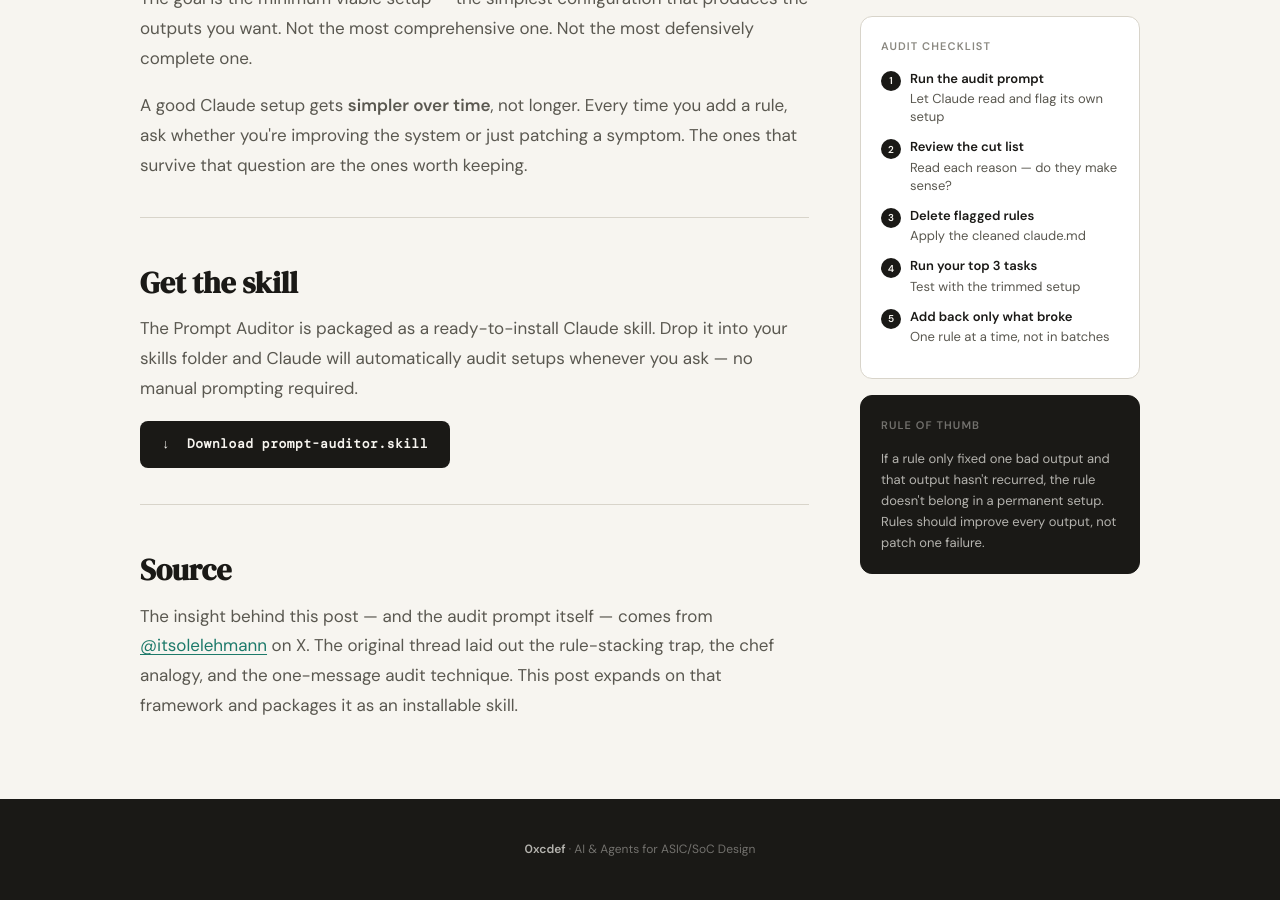
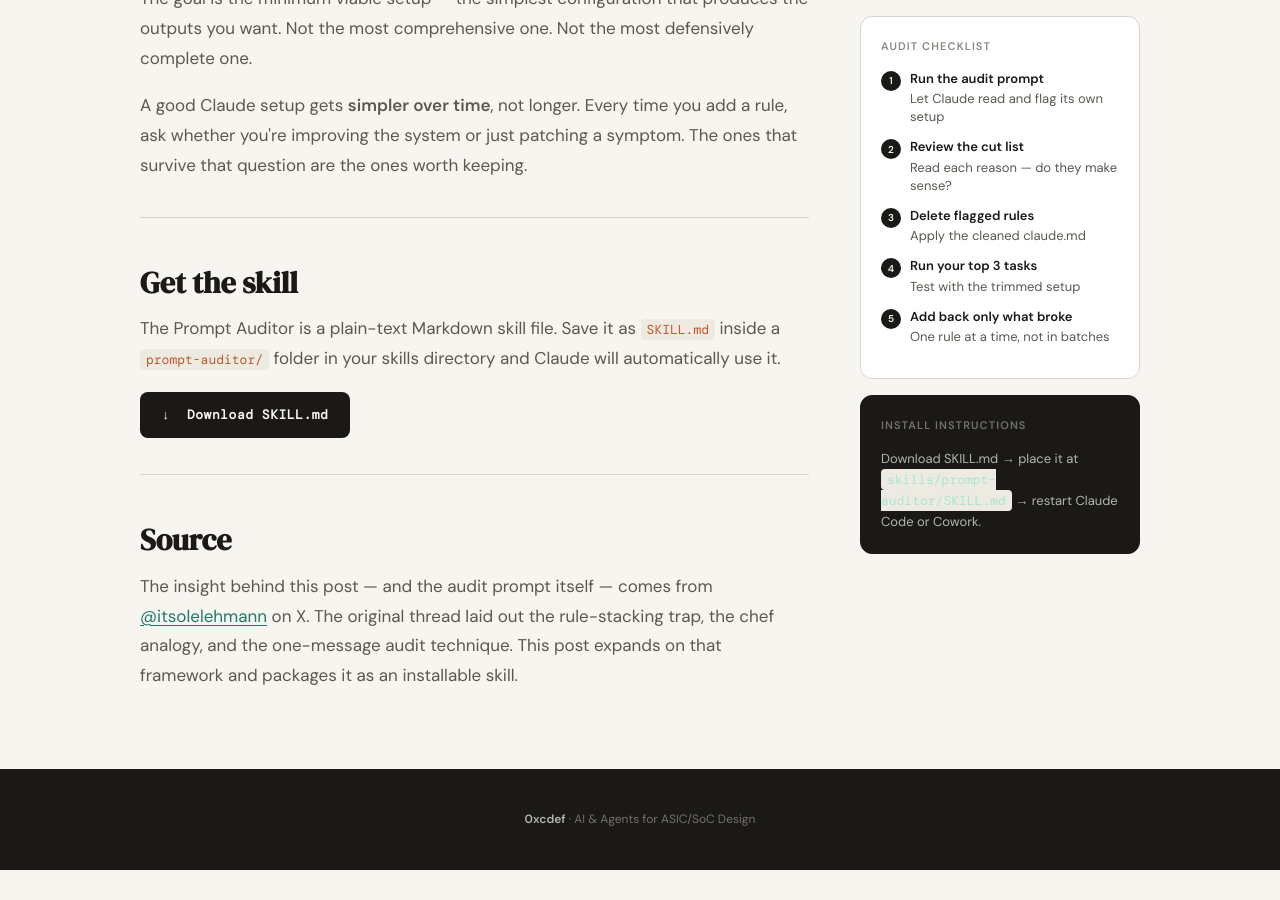
Before and after one commit to 0xcdef/0xcdef.github.io, a Jekyll site: the page blog/prompt-auditor.html, which Jekyll copies as it is, in a window 1280 px wide and 900 px high, scrolled down 3497 px. Built offline with Jekyll 4.4.1, drawn with Linux system fonts in a browser that asks for light colours; after the commit the page ends 4367 px from its top, so only the background shows below that.

Commit message:
Replace .skill binary with SKILL.md; update download link in blog post

```diff
--- a/blog/prompt-auditor.html
+++ b/blog/prompt-auditor.html
@@ -366,16 +366,16 @@ Then give me:
 
     <h2>Get the skill</h2>
 
-    <p>The Prompt Auditor is packaged as a ready-to-install Claude skill. Drop it into your skills folder and Claude will automatically audit setups whenever you ask — no manual prompting required.</p>
+    <p>The Prompt Auditor is a plain-text Markdown skill file. Save it as <code>SKILL.md</code> inside a <code>prompt-auditor/</code> folder in your skills directory and Claude will automatically use it.</p>
 
-    <a href="/assets/skills/prompt-auditor.skill" download style="
+    <a href="/assets/skills/prompt-auditor/SKILL.md" download="SKILL.md" style="
       display: inline-flex; align-items: center; gap: 10px;
       background: var(--ink); color: #F7F5F0; text-decoration: none;
       padding: 12px 22px; border-radius: 8px; font-family: var(--mono);
       font-size: 13px; font-weight: 600; letter-spacing: .04em;
       transition: opacity .15s;
     " onmouseover="this.style.opacity='.8'" onmouseout="this.style.opacity='1'">
-      &#x2193; &nbsp;Download prompt-auditor.skill
+      &#x2193; &nbsp;Download SKILL.md
     </a>
 
     <div class="divider"></div>
@@ -397,8 +397,8 @@ Then give me:
     </div>
 
     <div class="sidebar-card dark">
-      <h4>Rule of thumb</h4>
-      <p>If a rule only fixed one bad output and that output hasn't recurred, the rule doesn't belong in a permanent setup. Rules should improve every output, not patch one failure.</p>
+      <h4>Install instructions</h4>
+      <p>Download SKILL.md → place it at <code style="color:#A8E6CF">skills/prompt-auditor/SKILL.md</code> → restart Claude Code or Cowork.</p>
     </div>
   </aside>
 </div>
```
Also changed, not shown: assets/skills/prompt-auditor/SKILL.md (added, +127 -0 lines).
